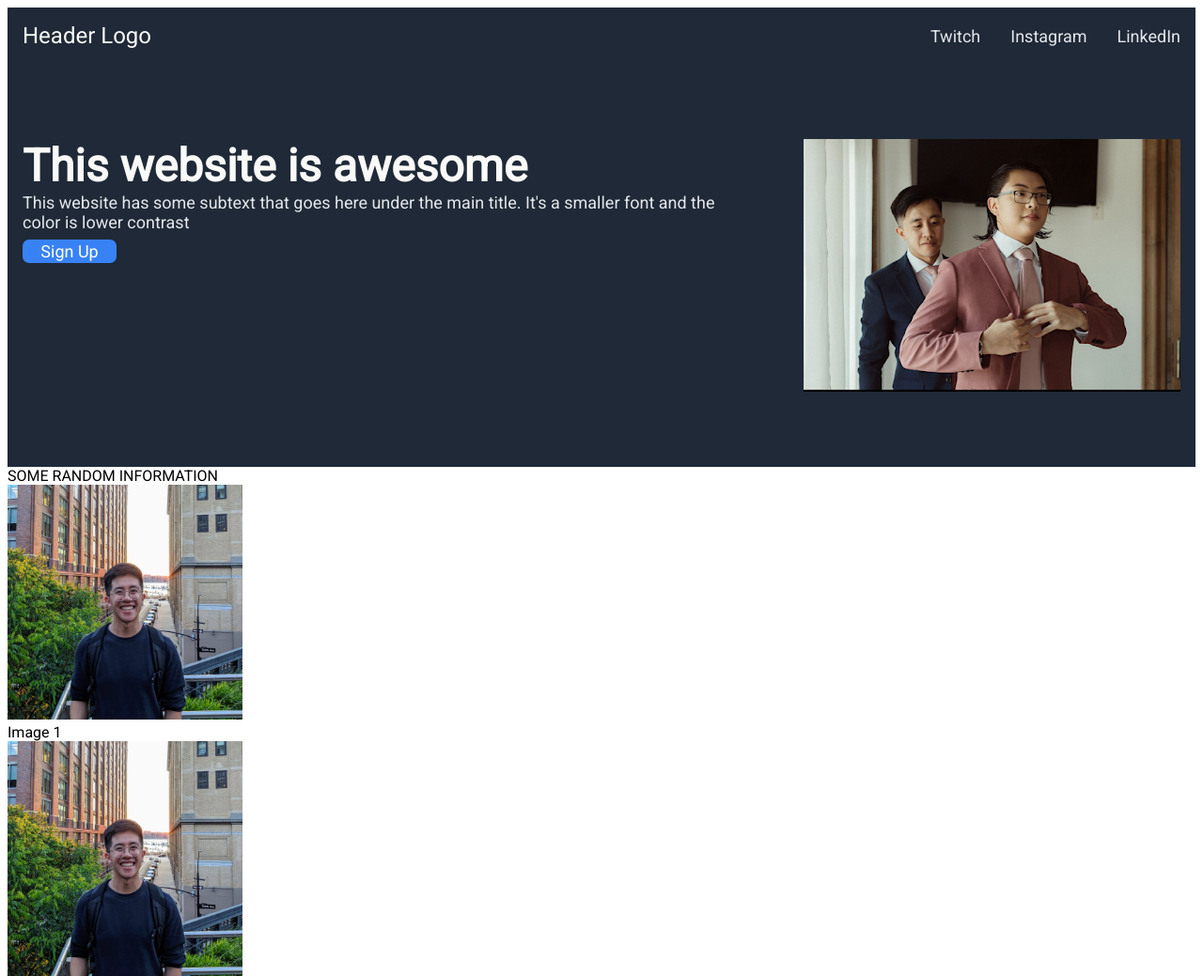
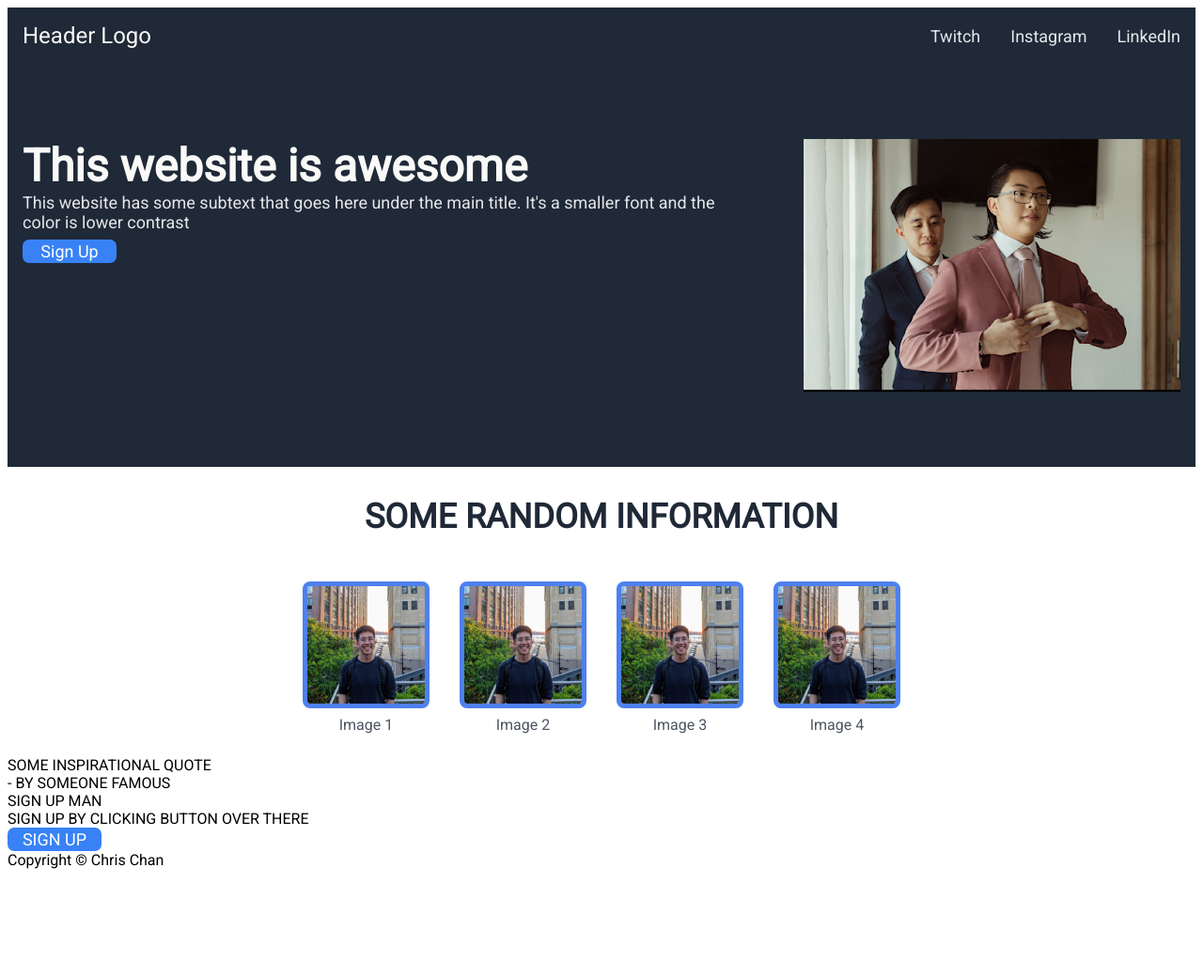
Before and after one commit to thechrizilla/landing-page, a plain HTML site: page index.html in a window 1280 px wide. Shown: the top 1039 px of the page at 94% size. After the commit the page ends 933 px from the top, so only its background shows below. Drawn offline with Linux system fonts and the light colour scheme.

Commit message:
add style for information section

```diff
--- a/index.html
+++ b/index.html
@@ -27,22 +27,22 @@
             <img src="./images/chris-nikko.png" alt="chris and nikko">
         </div>
         <div class="container-two">
-            <div>SOME RANDOM INFORMATION</div>
+            <div class="information-header">SOME RANDOM INFORMATION</div>
             <div class="cards">
                 <div class="card">
-                    <img src="./images/chris-nyc.jpeg" width="250px" height="250px">
+                    <img src="./images/chris-nyc.jpeg" alt="chris in nyc">
                     <div class="text-img">Image 1</div>
                 </div>
                 <div class="card">
-                    <img src="./images/chris-nyc.jpeg" width="250px" height="250px">
+                    <img src="./images/chris-nyc.jpeg" alt="chris in nyc">
                     <div class="text-img">Image 2</div>
                 </div>
                 <div class="card">
-                    <img src="./images/chris-nyc.jpeg" width="250px" height="250px">
+                    <img src="./images/chris-nyc.jpeg" alt="chris in nyc">
                     <div class="text-img">Image 3</div>
                 </div>
                 <div class="card">
-                    <img src="./images/chris-nyc.jpeg" width="250px" height="250px">
+                    <img src="./images/chris-nyc.jpeg" alt="chris in nyc">
                     <div class="text-img">Image 4</div>
                 </div>
             </div>
--- a/styles.css
+++ b/styles.css
@@ -70,14 +70,49 @@ a, a:visited {
     margin-right: 32px;
     margin-bottom: 8px;
 }
-
+/* Image styling */
 .container-one > img[alt="chris and nikko"] {
     margin: 8px;
     padding: 8px;
 }
 
 /* INFORMATION SECTION */
+.container-two {
+    display: flex;
+    flex-direction: column;
+    align-items: center;
+}
 
+.information-header {
+    font-size: 36px;
+    font-weight: bold;
+    color: #1F2937;
+    padding: 32px;
+}
+
+.cards {
+    display: flex;
+}
+
+.card {
+    margin: 16px;
+    display: flex;
+    flex-direction: column;
+    align-items: center;
+}
+
+.text-img {
+    color: rgb(77, 85, 98);
+    margin: 8px;
+}
+
+.card > img[alt="chris in nyc"] {
+    border: 5px solid;
+    border-radius: 8px;
+    width: 125px;
+    height: 125px;
+    border-color: rgb(78, 128, 238);
+}
 
 /* QUOTE SECTION */
 
```
